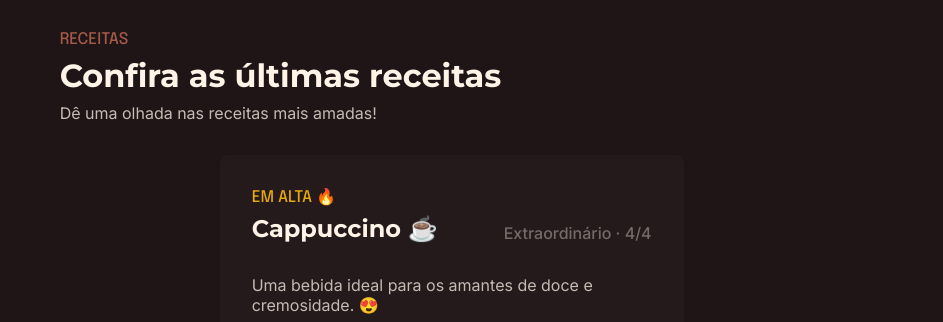
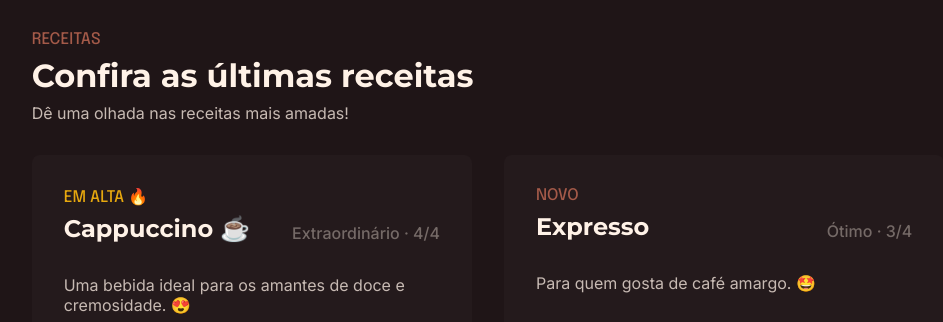
Before and after one commit to hiarlleybrandao/BrandCoffee, a plain HTML site: page index.html in a window 1280 px wide. Shown: the part 650-972 px from the top of the page, without its empty margins (152-1095 px from the left). Drawn offline with Linux system fonts and the light colour scheme; files whose address does not match are found by name.

Commit message:
melhoria de cards

```diff
--- a/index.html
+++ b/index.html
@@ -60,6 +60,7 @@
                 <h2 class="receitas-title">Confira as últimas receitas</h2>
                 <p class="receitas-subtitle">Dê uma olhada nas receitas mais amadas!</p>
             </header>
+            <div class="cards-receitas">
                 <div class="receitas-card-container">
                     <div class="receitas-card">
                         <header class="receitas-card-header">
@@ -76,7 +77,7 @@
                         </div>
                     </div>
                 </div>
-            <div class="receitas-card-container2">
+                <div class="receitas-card-container">
                     <div class="receitas-card">
                         <header class="receitas-card-header">
                             <div class="receitas-card-header-details">
@@ -92,6 +93,8 @@
                         </div>
                     </div>
                 </div>
+            </div>
+
         </section>
     </main>
     <footer>
--- a/style.css
+++ b/style.css
@@ -158,6 +158,10 @@
     flex-direction: column;
     gap: 8px;
 }
+.cards-receitas{
+    display: flex;
+    gap: 32px;
+}
 
 .receitas-title {
     font-family: Montserrat;
@@ -174,19 +178,21 @@
 }
 
 .receitas-card-container {
-    padding: 0px 160px;
+    padding: 0px 0px;
     display: flex;
     flex-direction: row;
     flex-wrap: wrap;
     gap: 32px;
+    width: 50%;
 }
 
 .receitas-card-container2 {
-    padding: 0px 160px;
+    padding: 0px 0px;
     display: flex;
     flex-direction: row;
     gap: 32px;
     align-items: flex-end;
+
 }
 
 .receitas-card {
```
Lines whose indentation alone changed are shown as unchanged.
